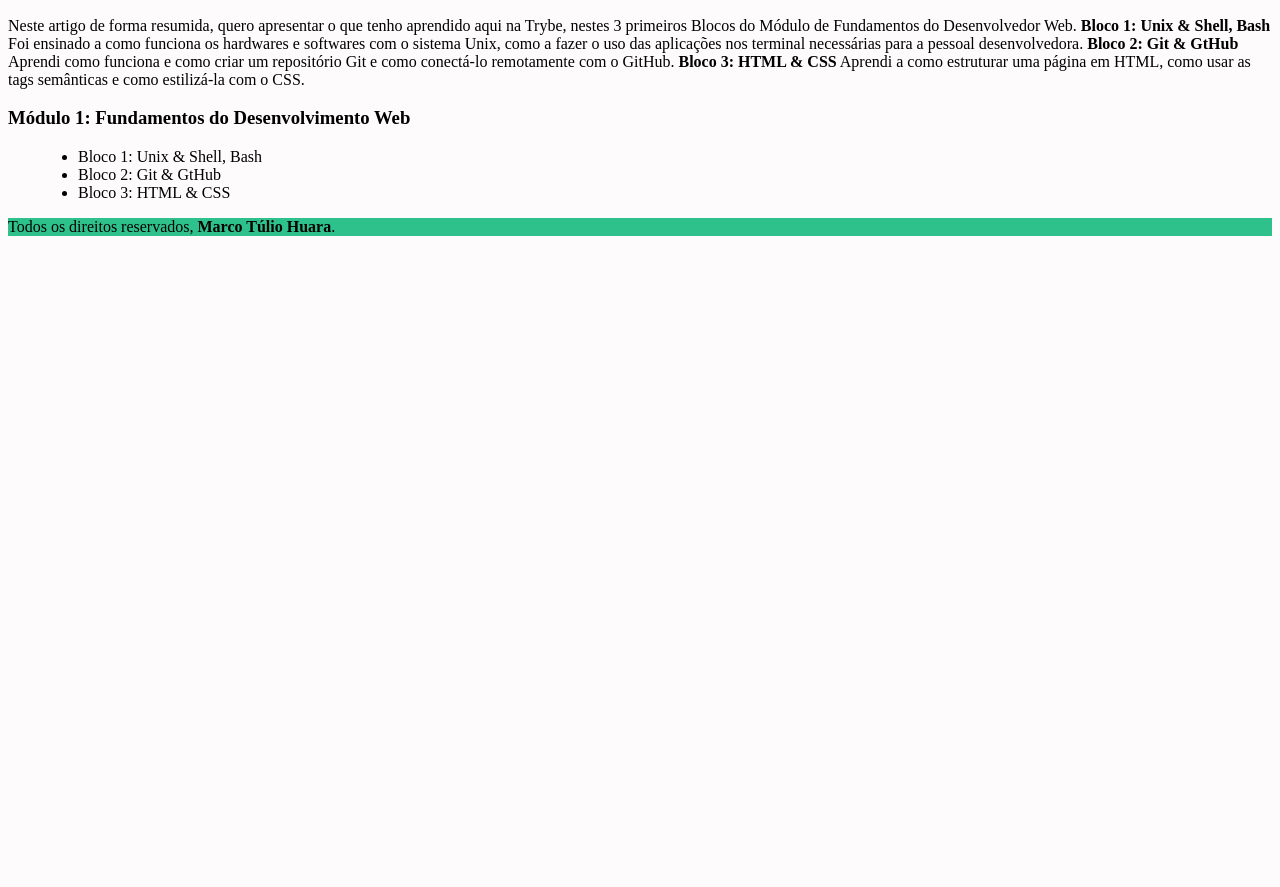
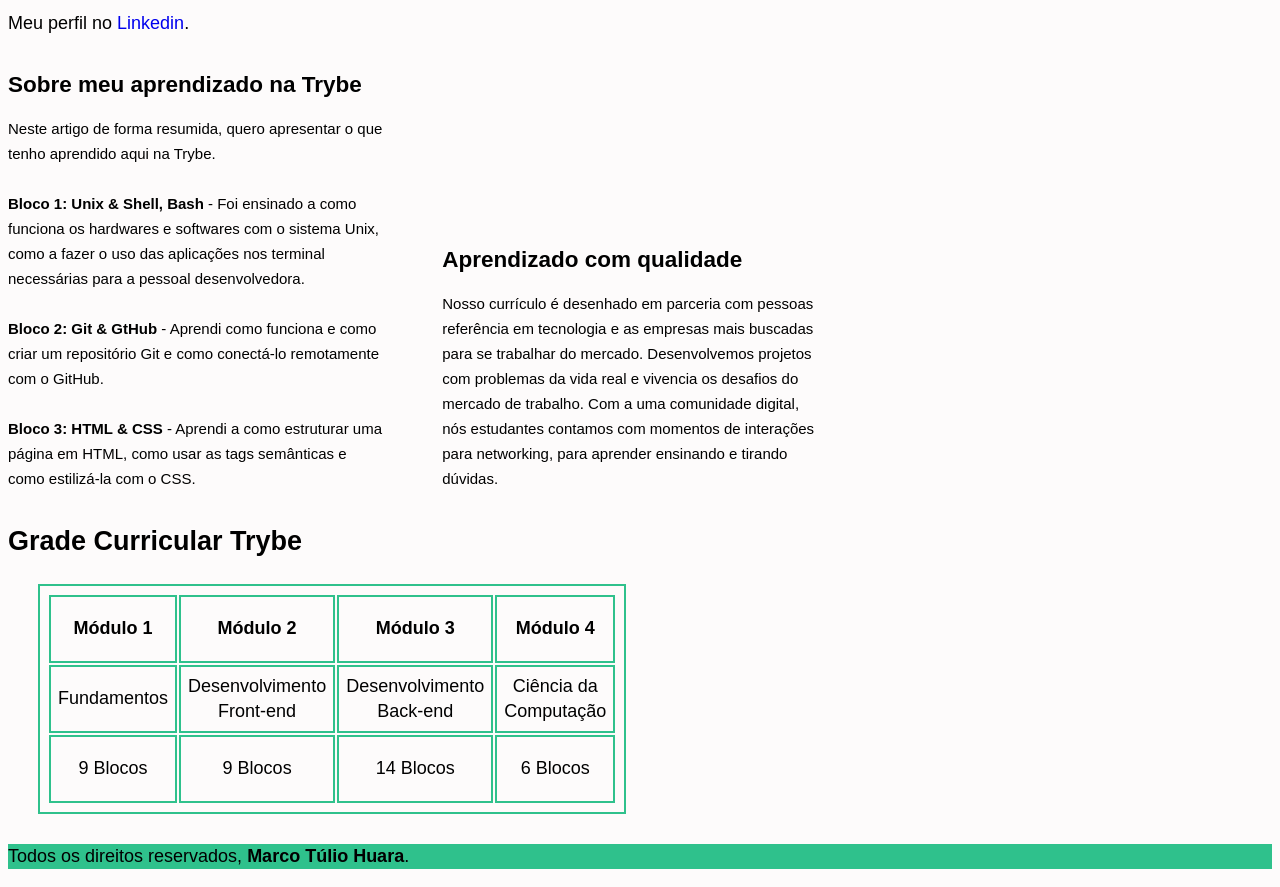
Before and after one commit to marcotulioeh/Project-lessons-learned-1, a plain HTML site: page index.html in a window 1280 px wide. Shown: the part 783-1670 px from the top of the page. Before the commit the page ends 1035 px from the top, so only its background shows below. Drawn offline with Linux system fonts and the light colour scheme.

Commit message:
Adiciona 100% do projeto concluido! :rocket:

```diff
--- a/index.html
+++ b/index.html
@@ -58,33 +58,53 @@
     </section>
   </main>
 
-  <article>
+  <article class="lado-esquerdo">
     <h2>Sobre meu aprendizado na Trybe</h2>
     <p>
-      Neste artigo de forma resumida, quero apresentar o que tenho aprendido aqui na Trybe, nestes 3 primeiros Blocos do Módulo de Fundamentos do Desenvolvedor Web.
-
-      <strong>Bloco 1: Unix & Shell, Bash</strong>
-
-      Foi ensinado a como funciona os hardwares e softwares com o sistema Unix, como a fazer o uso das aplicações nos terminal necessárias para a pessoal desenvolvedora.
-
-      <strong>Bloco 2: Git & GtHub</strong>
-
-      Aprendi como funciona e como criar um repositório Git e como conectá-lo remotamente com o GitHub.
-
-      <strong>Bloco 3: HTML & CSS</strong>
-
-      Aprendi a como estruturar uma página em HTML, como usar as tags semânticas e como estilizá-la com o CSS.
+      Neste artigo de forma resumida, quero apresentar o que tenho aprendido aqui na Trybe.<br><br><strong>Bloco 1: Unix & Shell, Bash</strong> - Foi ensinado a como funciona os hardwares e softwares com o sistema Unix, como a fazer o uso das aplicações nos terminal necessárias para a pessoal desenvolvedora. <br><br><strong>Bloco 2: Git & GtHub</strong> - Aprendi como funciona e como criar um repositório Git e como conectá-lo remotamente com o GitHub. <br><br><strong>Bloco 3: HTML & CSS</strong> - Aprendi a como estruturar uma página em HTML, como usar as tags semânticas e como estilizá-la com o CSS.
     </p>
   </article>
 
+  <section class="lado-direito">
+    <h2>Aprendizado com qualidade</h2>
+    <p>
+      Nosso currículo é desenhado em parceria com pessoas referência em tecnologia e as empresas mais buscadas para se trabalhar do mercado. Desenvolvemos projetos com problemas da vida real e vivencia os desafios do mercado de trabalho. Com a uma comunidade digital, nós estudantes  contamos com momentos de interações para networking, para aprender ensinando e tirando dúvidas.
+    </p>
+  </section>
+
   <aside>
-    <h3>Módulo 1: Fundamentos do Desenvolvimento Web</h3>
+    <h3 id="titulo_vertical">Módulo 1: Fundamentos do Desenvolvimento Web</h3>
     <ul>
-      <li>Bloco 1: Unix & Shell, Bash</li>
-      <li>Bloco 2: Git & GtHub</li>
-      <li>Bloco 3: HTML & CSS</li>
+      <li class="vertical">Bloco 1: Unix & Shell, Bash</li>
+      <li class="vertical">Bloco 2: Git & GtHub</li>
+      <li class="vertical">Bloco 3: HTML & CSS</li>
     </ul>
   </aside>
+
+  <section>
+    <h2>Grade Curricular Trybe</h2>
+    <table>
+      <tr>
+        <th>Módulo 1</th>
+        <th>Módulo 2</th>
+        <th>Módulo 3</th>
+        <th>Módulo 4</th>
+      </tr>
+      <tr>
+        <td>Fundamentos</td>
+        <td>Desenvolvimento Front-end</td>
+        <td>Desenvolvimento Back-end</td>
+        <td>Ciência da Computação</td>
+      </tr>
+      <tr>
+        <td>9 Blocos</td>
+        <td>9 Blocos</td>
+        <td>14 Blocos</td>
+        <td>6 Blocos</td>
+      </tr>
+    </table>
+
+  </section>
 
   <footer id="rodape">
     <p> Todos os direitos reservados, <strong>Marco Túlio Huara</strong>.</p>
--- a/style.css
+++ b/style.css
@@ -1,5 +1,8 @@
 body {
   background-color: rgb(253, 251, 251);
+  font-family: Arial, Helvetica, sans-serif;
+  font-size: 18px;
+  line-height: 25px;
 }
 
 #cabecalho {
@@ -40,3 +43,50 @@ li {
 #rodape {
   background-color: rgb(47, 193, 140);
 }
+
+table, th, td {
+  margin: 30px;
+  padding: 7px;
+  border: 2px solid rgb(47, 193, 140);
+  width: 20px;
+  height: 50px;
+  text-align: center;
+}
+a {
+  text-decoration: dashed;
+}
+
+aside {
+  width: 300px;
+  padding: 20px;
+  vertical-align: top;
+  font-style: italic;
+  background-color: rgb(47, 193, 140);
+  display: inline-block;
+  position: fixed;
+  top: 150px;
+  left: 900px;
+  margin-bottom: 50px;
+}
+
+.vertical {
+  margin-left: 0px;
+}
+
+#titulo_vertical {
+  margin-left: 20px;
+}
+
+.lado-esquerdo {
+  display: inline-block;
+  font-size: 15px;
+  width: 30%;
+  margin-right: 50px;
+}
+
+.lado-direito {
+  display: inline-block;font-size: 15px;
+  width: 30%;
+  margin-right: 50px;
+  margin-top: 100px;
+}
```
